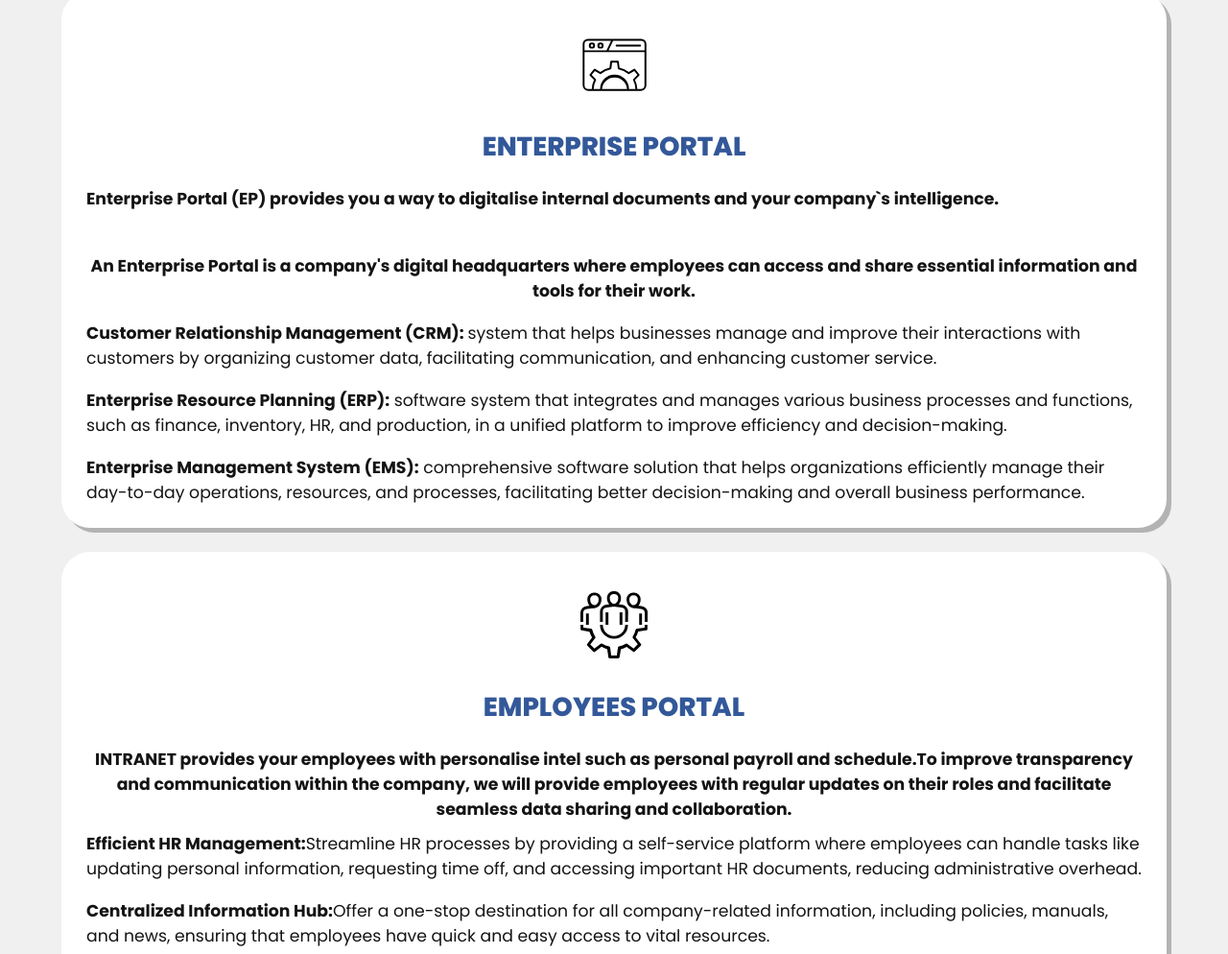
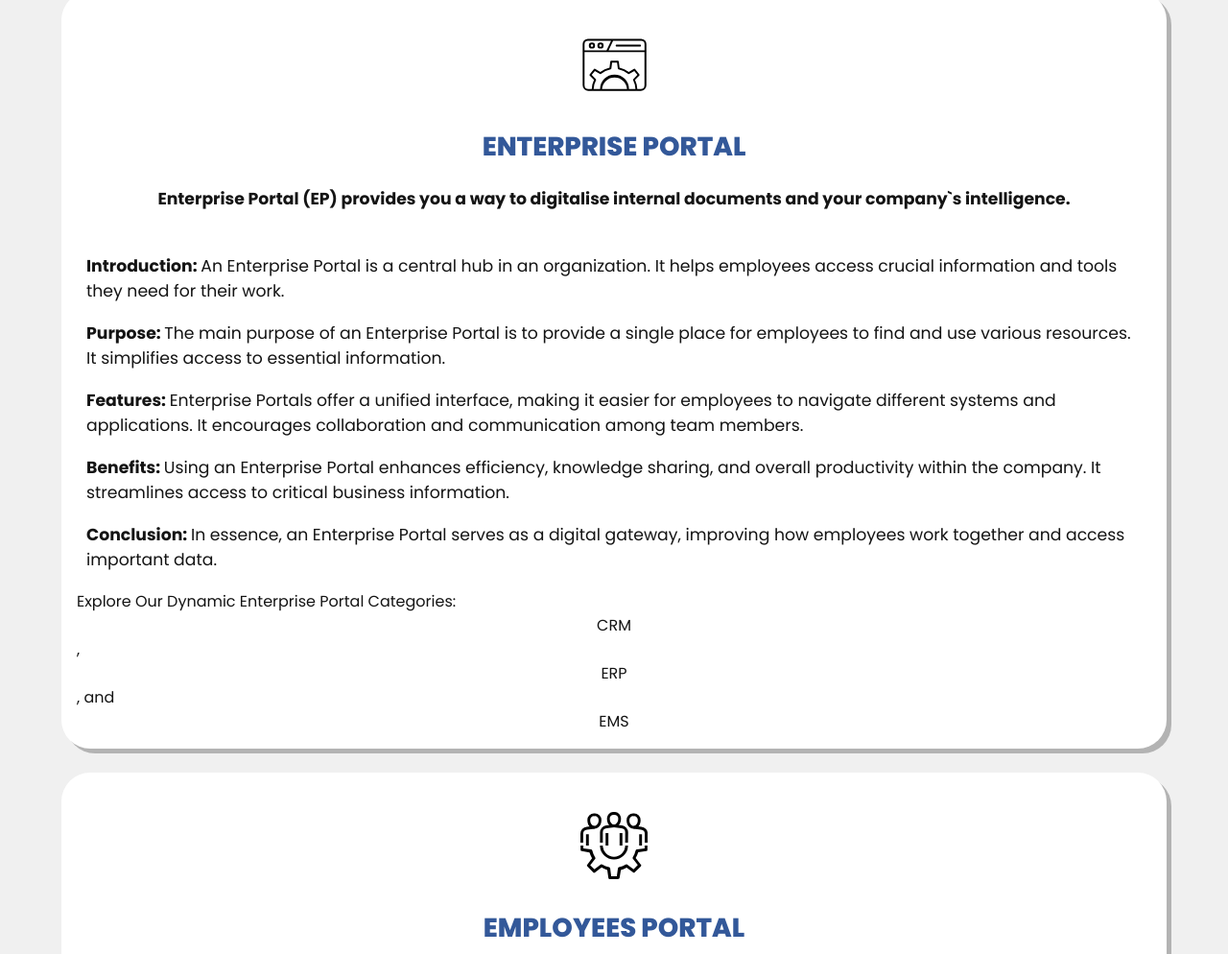
Before and after one commit to Juan-Valenz/tich-html, a website: page src/en/services/index.html in a window 1280 px wide. Shown: the part 1658-2652 px from the top of the page at 96% size. Drawn offline with Linux system fonts and the light colour scheme.

Commit message:
Update index.html
• Service card text update

```diff
--- a/src/en/services/index.html
+++ b/src/en/services/index.html
@@ -132,32 +132,34 @@
           </svg>
           <div class="content">
             <h3>Enterprise Portal</h3>
-            <p class=An Enterprise Portal is a company's digital headquarters where employees can access and share
-              essential information and tools for their work. "service">
+            <p class="service">
               <span>Enterprise Portal (EP) provides you a way to digitalise internal documents and
                 your company`s intelligence.
               </span>
             </p>
-            <p class="service">
-              <span>An Enterprise Portal is a company's digital headquarters where employees can access and share
-                essential information and tools for their work.
-              </span>
+            <p>
+              <span>Introduction: </span>An Enterprise Portal is a central hub in an organization. It helps employees
+              access crucial information and tools they need for their work.
             </p>
             <p>
-              <span>Customer Relationship Management (CRM): </span>system that helps businesses manage and improve their
-              interactions with customers by organizing customer data, facilitating communication, and enhancing
-              customer service.
+              <span>Purpose: </span> The main purpose of an Enterprise Portal is to provide a single place for employees
+              to find and use various resources. It simplifies access to essential information.
             </p>
             <p>
-              <span>Enterprise Resource Planning (ERP):</span> software system that integrates and manages various
-              business processes and functions, such as finance, inventory, HR, and production, in a unified platform to
-              improve efficiency and decision-making.
+              <span>Features: </span>Enterprise Portals offer a unified interface, making it easier for employees to
+              navigate different systems and applications. It encourages collaboration and communication among team
+              members.
             </p>
             <p>
-              <span>Enterprise Management System (EMS):</span> comprehensive software solution that helps organizations
-              efficiently manage their day-to-day operations, resources, and processes, facilitating better
-              decision-making and overall business performance.
+              <span>Benefits: </span>Using an Enterprise Portal enhances efficiency, knowledge sharing, and overall
+              productivity within the company. It streamlines access to critical business information.
             </p>
+            <p>
+              <span>Conclusion: </span>In essence, an Enterprise Portal serves as a digital gateway, improving how
+              employees work together and access important data.
+            </p>
+            <div class="features">Explore Our Dynamic Enterprise Portal Categories: <a href="">CRM</a>, <a
+                href="">ERP</a>, and <a href="">EMS</a></div>
           </div>
         </article>
 
@@ -195,26 +197,27 @@
                 seamless data sharing and collaboration.</span>
             </p>
             <p>
-              <span>Efficient HR Management:</span>Streamline HR processes by providing a self-service platform where
+              <span>Efficient HR Management: </span>Streamline HR processes by providing a self-service platform where
               employees can handle tasks like updating personal information, requesting time off, and accessing
               important HR documents, reducing administrative overhead.
             </p>
             <p>
-              <span>Centralized Information Hub:</span>Offer a one-stop destination for all company-related information,
+              <span>Centralized Information Hub: </span>Offer a one-stop destination for all company-related
+              information,
               including policies, manuals, and news, ensuring that employees have quick and easy access to vital
               resources.
             </p>
             <p>
-              <span>Enhanced Communication:</span>Facilitate better internal communication by maintaining an up-to-date
+              <span>Enhanced Communication: </span>Facilitate better internal communication by maintaining an up-to-date
               employee directory and offering collaboration tools, fostering improved teamwork and interdepartmental
               coordination.
             </p>
             <p>
-              <span>Training and Development:</span>Support employee growth and skill development through access to
+              <span>Training and Development: </span>Support employee growth and skill development through access to
               training materials, courses, and opportunities for career advancement, empowering your workforce to excel.
             </p>
             <p>
-              <span>Improved Employee Experience:</span>Elevate the overall employee experience by providing a
+              <span>Improved Employee Experience: </span>Elevate the overall employee experience by providing a
               user-friendly, customized platform that empowers employees to manage their work-related tasks efficiently
               and stay informed about company developments.
             </p>
```
